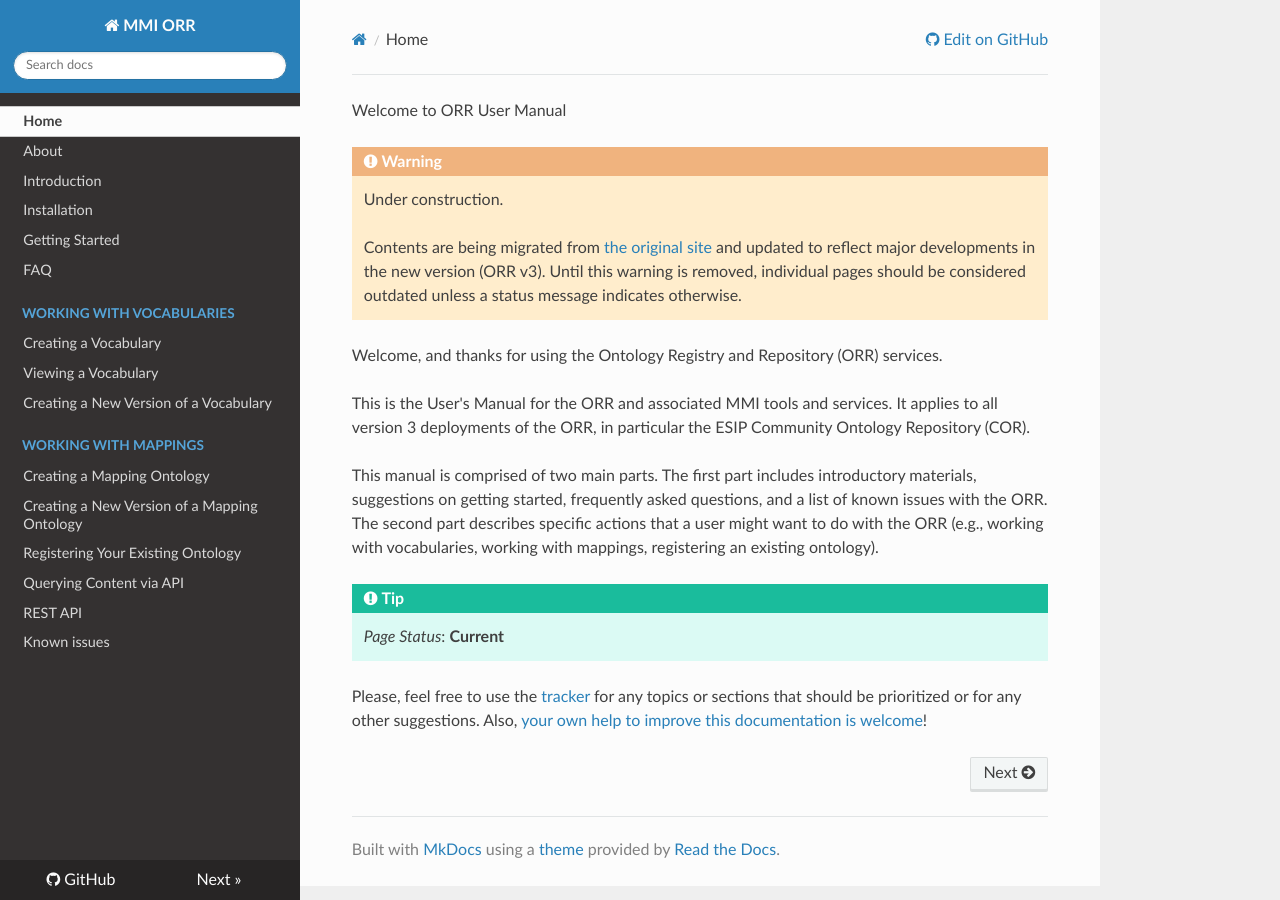
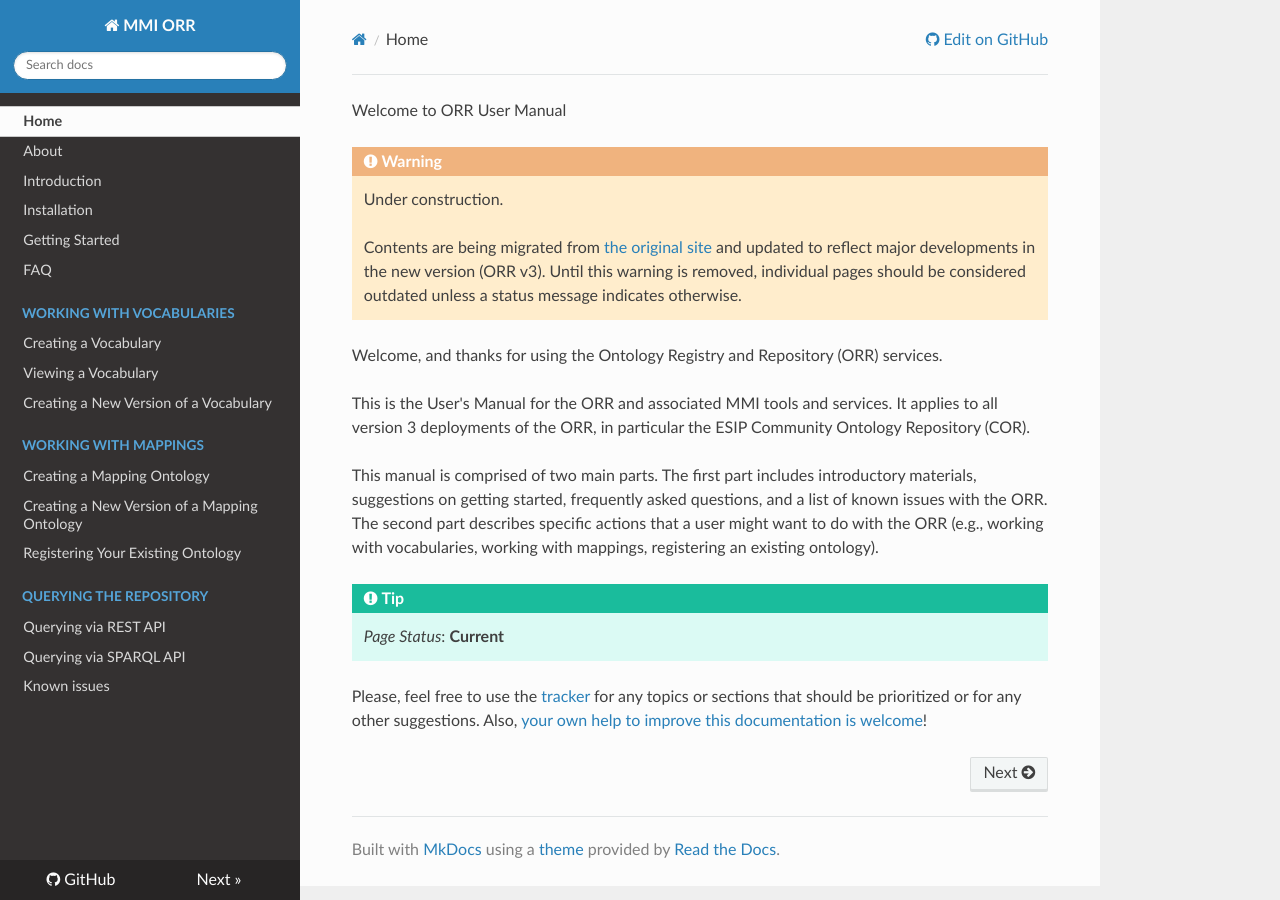
Before and after one commit to mmisw/mmiorr-docs, an MkDocs documentation site: the page built from docs/index.md, in a window 1280 px wide. Built offline with MkDocs 1.6.1, drawn with Linux system fonts in a browser that asks for light colours; nearby versions of some CDN libraries; old or Windows-style settings are respelled for this version of MkDocs.

Commit message:
straightening out the two types of querying
There are two APIs for querying, one SPARQL and one REST.

```diff
--- a/mkdocs.yml
+++ b/mkdocs.yml
@@ -22,6 +22,7 @@ pages:
   - Creating a Mapping Ontology: mapping/new.md
   - Creating a New Version of a Mapping Ontology: mapping/newversion.md
 - Registering Your Existing Ontology: upload.md
-- Querying Content via API: query.md
-- REST API: api/index.md
+- Querying the Repository:
+  - Querying via REST API: api/index.md
+  - Querying via SPARQL API: query.md
 - Known issues: knownissues.md
```
